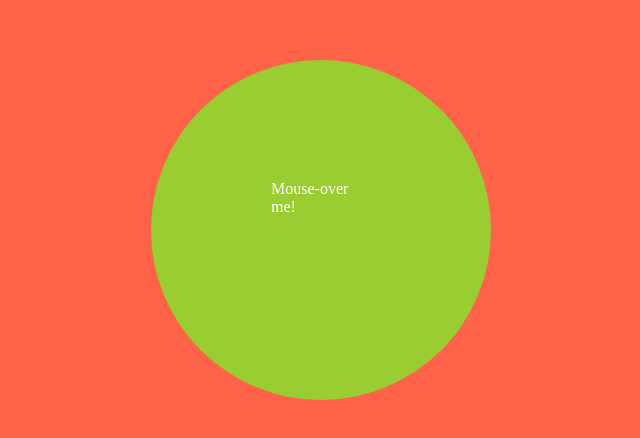
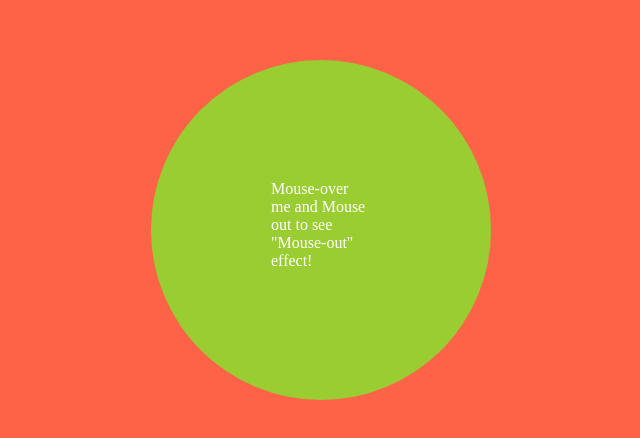
Before and after one commit to RoroNovAA/Javascript-applications, a plain HTML site: page 4.Mouseout/index.html in a window 1280 px wide. Shown: the part 170-608 px from the top of the page, without its empty margins (319-959 px from the left). Drawn offline with Linux system fonts and the light colour scheme.

Commit message:
updated the instructions

```diff
--- a/4.Mouseout/index.html
+++ b/4.Mouseout/index.html
@@ -33,7 +33,7 @@
 </head>
 <body>
     <div class="container">
-        <div class="circle">Mouse-over me!</div>
+        <div class="circle">Mouse-over me and Mouse out to see "Mouse-out" effect!</div>
     </div>
 
     <!-- JAVASCRIPT -->
```
